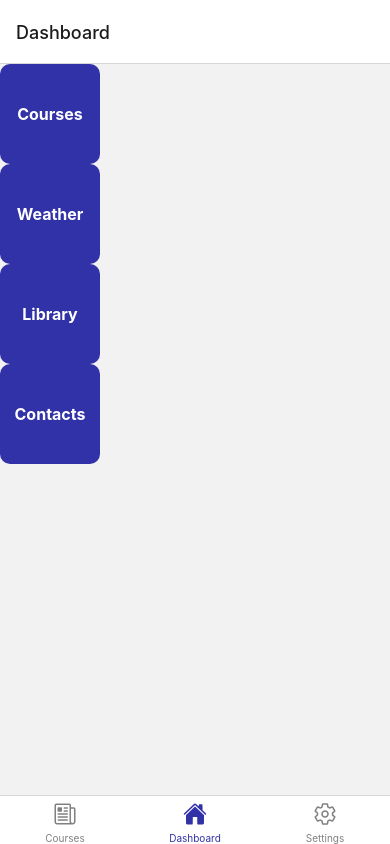
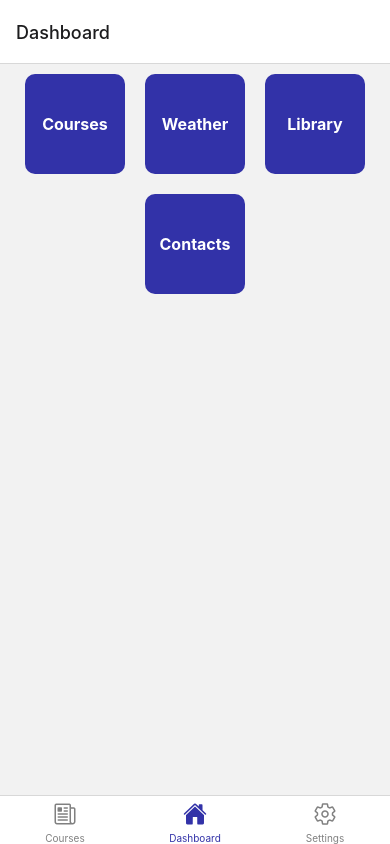
Before and after one commit to mchlcui/nwHacks-UBCgo, a React Native app in the folder UBCgo/: screen /Dashboard in a window 390 px wide. Built offline with nearby package versions, Linux system fonts and the light colour scheme.

Commit message:
- centering and cleaning up ui on dashboard

```diff
--- a/UBCgo/screens/Dashboard.js
+++ b/UBCgo/screens/Dashboard.js
@@ -2,8 +2,7 @@ import { StyleSheet, Text, View, TouchableOpacity } from 'react-native';
 
 const Dashboard = ({ navigation }) => {
     return (
-        <View>
-            {/* <Text>My Nuts</Text> */}
+        <View style={styles.container}>
             <TouchableOpacity style={styles.btnContainer} onPress={() =>
                 navigation.navigate("Courses")
             }>
@@ -40,11 +39,17 @@ const Dashboard = ({ navigation }) => {
 }
 
 const styles = StyleSheet.create({
+    container: {
+        flexDirection: "row", // allows multiple buttons on a line
+        flexWrap: "wrap", // overflowing button goes to next line
+        justifyContent: "center" // centering buttons
+    },
     btnContainer: {
         elevation: 8,
         alignItems: "center",
         justifyContent: "center",
         backgroundColor: "#3232a8",
+        margin: 10,
         borderRadius: 10,
         // paddingVertical: 10,
         // paddingHorizontal: 12,
```
